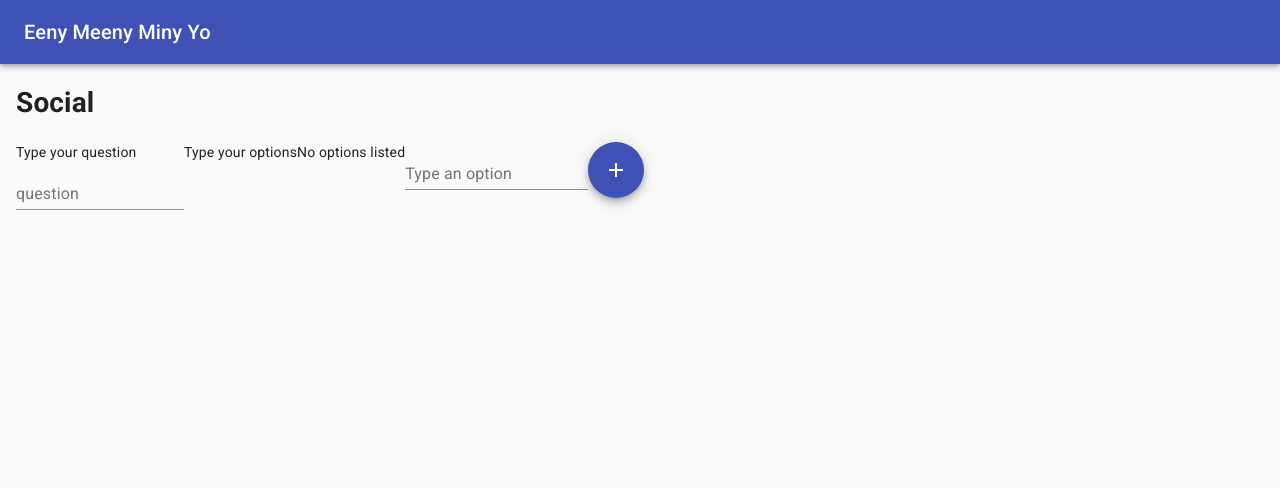
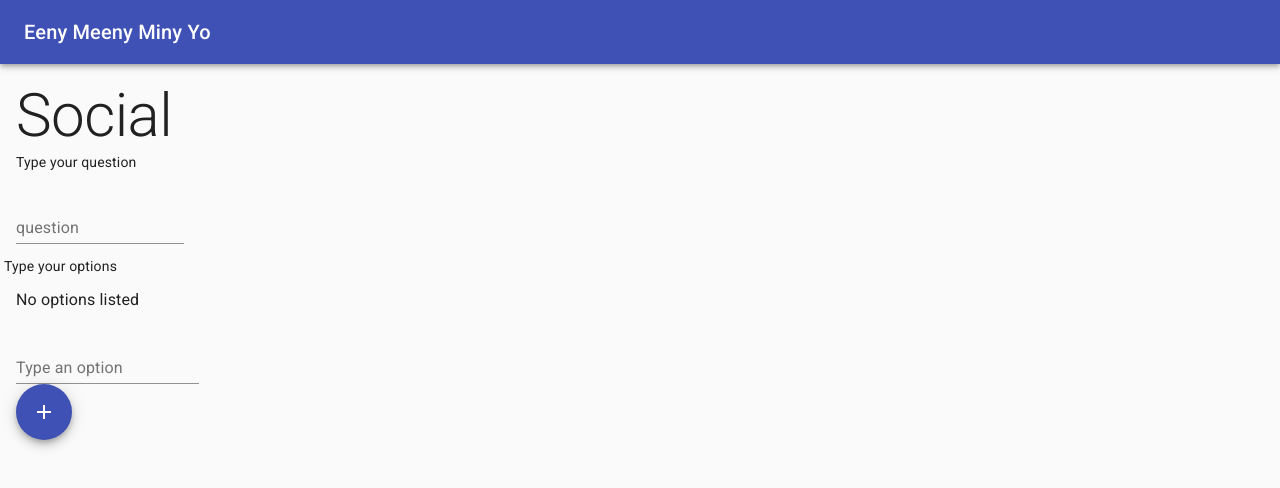
Before and after one commit to michael-j-chinn/emmy, a React (Create React App) app in the folder emmy/: page /social in a window 1280 px wide. Shown: the top 488 px of the page. Built offline with nearby package versions, Linux system fonts and the light colour scheme.

Commit message:
Choices added to Social survey

```diff
--- a/emmy/src/App.js
+++ b/emmy/src/App.js
@@ -10,7 +10,7 @@ import Toolbar from '@material-ui/core/Toolbar';
 import Typography from '@material-ui/core/Typography';
 import Menu from './Components/Menu';
 import Random from './Components/Random/Random';
-import Social from './Components/Social';
+import SocialContainer from './Components/Social';
 import PriorityContainer from './Components/Prioritised';
 import Box from '@material-ui/core/Box';
 import CssBaseline from '@material-ui/core/CssBaseline';
@@ -33,7 +33,7 @@ class App extends Component {
 							<Random />
 						</Route>
 						<Route path="/social">
-							<Social />
+							<SocialContainer />
 						</Route>
 						<Route path="/prioritised">
 							<PriorityContainer />
--- a/emmy/src/Components/Social.js
+++ /dev/null
@@ -1,76 +0,0 @@
-import React, { Component, Fragment } from 'react';
-import { Fab } from '@material-ui/core';
-import Grid from '@material-ui/core/Grid';
-import AddIcon from '@material-ui/icons/Add';
-import DeleteIcon from '@material-ui/icons/Delete'
-import TextField from '@material-ui/core/TextField';
-
-class Social extends Component {
-
-  constructor(
-    props
-  ) {
-    super(props);
-    this.state = {
-      options : [],
-      newOption : ""
-    };
-    this.addOption = this.addOption.bind(this);
-  }
-
-  render() {
-    let {options} = this.state;
-      return <Fragment>
-          <h1>Social</h1>
-          <Grid container>
-            <Grid item>
-            <label>Type your question</label>
-
-            <br/>
-            <TextField id="question" label="question" multiline/>
-            </Grid>
-
-            <br/>
-            <label>Type your options</label>
-            {
-              options.length ? options.map(el =>
-                <span value={el} key={el}> {el}
-                <Fab color="primary" aria-label="add">
-                  <DeleteIcon />
-                </Fab>
-                </span>
-                )
-                : <span>No options listed</span>
-            }
-
-            <br/>
-            <TextField id="new-option"
-              label="Type an option"
-              value={this.state.newOption}
-              onChange={ this.typeNewOption.bind(this) }
-              //onChangeText={this.typeNewOption.bind(this)}
-              />
-            <br/>
-
-            <Fab color="primary" aria-label="add" onClick={(e) => { this.addOption(e) }}>
-              <AddIcon ></AddIcon>
-            </Fab>
-          </Grid>
-        </Fragment>
-      ;
-    }
-
-    addOption(e) {
-      e.preventDefault();
-      // let {state} = this.state;
-      this.state.options.push(this.state.newOption);
-      this.state.newOption = "";
-    }
-
-    typeNewOption(e) {
-      //e.preventDefault();
-      this.setState({ newOption: e.target.value });
-    }
-}
-
-export default Social;
--- /dev/null
+++ b/emmy/src/Components/Social/Social.js
@@ -0,0 +1,95 @@
+import React, { Component, Fragment } from 'react';
+import { Fab, Typography } from '@material-ui/core';
+import Grid from '@material-ui/core/Grid';
+import AddIcon from '@material-ui/icons/Add';
+import DeleteIcon from '@material-ui/icons/Delete'
+import TextField from '@material-ui/core/TextField';
+
+class Social extends Component {
+
+  constructor(
+    props
+  ) {
+    super(props);
+    this.state = {
+      options : [],
+      newOption : ""
+    };
+    this.addOption = this.addOption.bind(this);
+    this.removeOption = this.removeOption.bind(this);
+    this.onChange = this.onChange.bind(this);
+  }
+
+
+  addOption(e) {
+    e.preventDefault();
+    let {options, newOption} = this.state;
+    if (newOption.length) {
+      options.push(newOption);
+      newOption = '';
+      this.setState({options, newOption});
+    }
+  }
+
+  removeOption(o, e) {
+    let {options} = this.state;
+    e.preventDefault();
+    for (var i = 0; i < options.length; i++) {
+      if (options[i] == o) {
+        options.splice(i, 1);
+        break;
+      }
+    }
+    this.setState({options});
+  }
+
+  onChange(e) {
+    this.setState({ newOption: e.target.value });
+  }
+
+
+  render() {
+    let {options, newOption} = this.state;
+      return <Fragment>
+          <Grid container spacing={3}>
+          <Grid item xs={12}>
+            <label>Type your question</label>
+          </Grid>
+          <Grid item xs={12}>
+            <TextField id="question" label="question" multiline xs={12}/>
+          </Grid>
+            <label>Type your options</label>
+            {
+                options.length
+                  ? options.map(o =>
+                    <Grid item xs={12}>
+                      <Typography variant="body1">{o}</Typography>
+                      <Fab color="primary" aria-label="delete" onClick={(e) => { this.removeOption(o, e)}}>
+                        <DeleteIcon />
+                      </Fab>
+                    </Grid>
+                  ) :
+                  <Grid item xs={12}>
+                    <Typography variant="body1">No options listed</Typography>
+                  </Grid>
+            }
+
+            <Grid item xs={12}>
+              <TextField id="new-option"
+                name="newOption"
+                label="Type an option"
+                onChange={this.onChange}
+                value={newOption}/>
+              <br/>
+
+              <Fab color="primary" aria-label="add" onClick={(e) => { this.addOption(e) }}>
+                <AddIcon ></AddIcon>
+              </Fab>
+            </Grid>
+          </Grid>
+        </Fragment>
+      ;
+    }
+}
+
+export default Social;
--- /dev/null
+++ b/emmy/src/Components/Social/index.js
@@ -0,0 +1,14 @@
+import React, { Fragment } from 'react';
+import Social from './Social';
+import Typography from '@material-ui/core/Typography';
+
+function SocialContainer(props) {
+	return <Fragment>
+		<Typography variant="h2">
+			Social
+		</Typography>
+		<Social />
+	</Fragment>;
+}
+
+export default SocialContainer;
```
